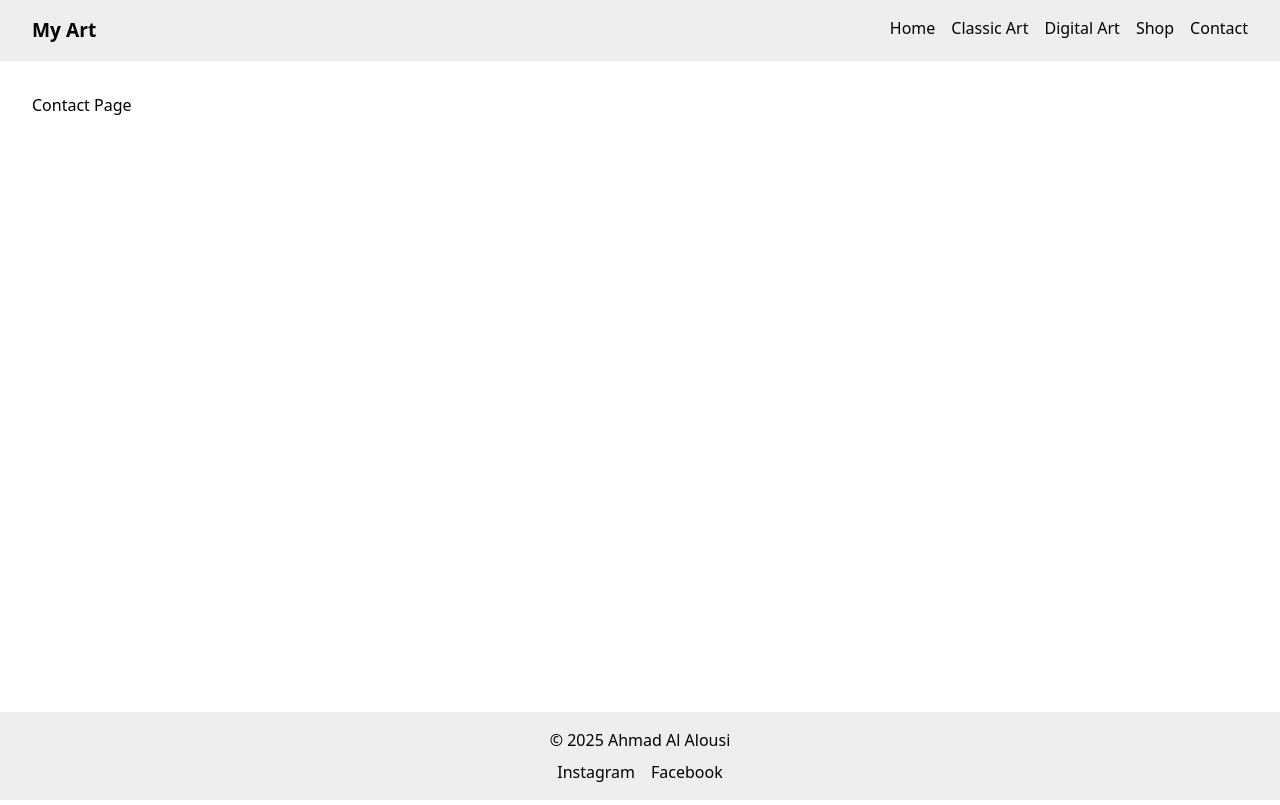
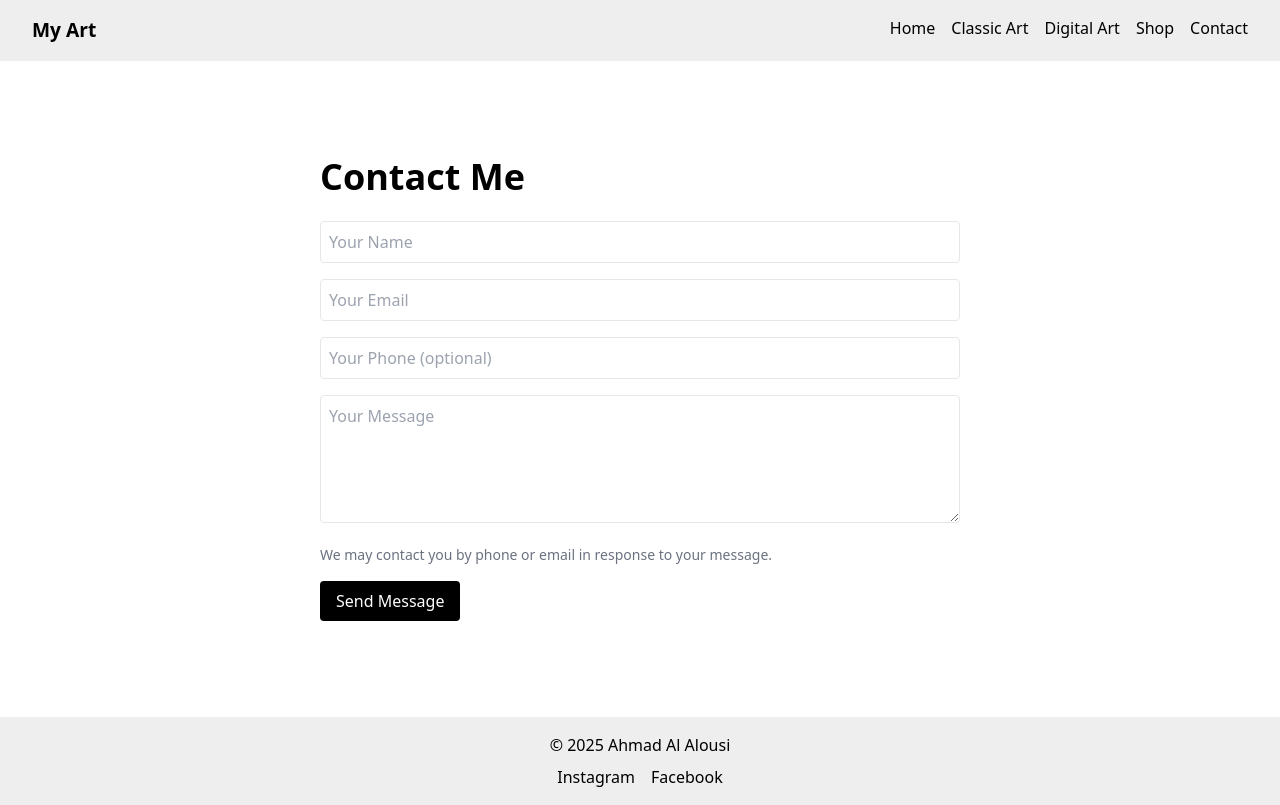
Before and after one commit to ahmadalalousi93/art-portfolio, a React (Vite) app in the folder frontend/: page /contact in a window 1280 px wide. Built offline with nearby package versions, Linux system fonts and the light colour scheme.

Commit message:
Adding cotact us Page and finalizing it

```diff
--- a/frontend/src/pages/Contact.jsx
+++ b/frontend/src/pages/Contact.jsx
@@ -1,3 +1,98 @@
+import { useState } from 'react';
+
 export default function Contact() {
-    return <h1>Contact Page</h1>;
-  }
+  const [form, setForm] = useState({
+    name: '',
+    email: '',
+    phone: '',
+    message: '',
+  });
+  const [status, setStatus] = useState(null);
+  const [errors, setErrors] = useState({});
+
+  const validate = () => {
+    const newErrors = {};
+    if (!form.name) newErrors.name = 'Name is required';
+    if (!form.email) newErrors.email = 'Email is required';
+    if (!form.message) newErrors.message = 'Message is required';
+    return newErrors;
+  };
+
+  const handleSubmit = async (e) => {
+    e.preventDefault();
+    const validationErrors = validate();
+    if (Object.keys(validationErrors).length > 0) {
+      setErrors(validationErrors);
+      return;
+    }
+
+    setErrors({});
+    try {
+      const response = await fetch('http://localhost:8080/api/inquiries', {
+        method: 'POST',
+        headers: { 'Content-Type': 'application/json' },
+        body: JSON.stringify({ ...form }),
+      });
+
+      if (!response.ok) throw new Error('Failed to submit');
+      setStatus('✅ Message sent successfully!');
+      setForm({ name: '', email: '', phone: '', message: '' });
+    } catch {
+      setStatus('❌ Something went wrong. Please try again.');
+    }
+  };
+
+  return (
+    <div className="max-w-2xl mx-auto px-4 py-16">
+      <h1 className="text-4xl font-bold mb-6">Contact Me</h1>
+      <form onSubmit={handleSubmit} className="space-y-4">
+        <input
+          type="text"
+          placeholder="Your Name"
+          value={form.name}
+          onChange={(e) => setForm({ ...form, name: e.target.value })}
+          className="w-full border p-2 rounded"
+        />
+        {errors.name && <p className="text-red-500 text-sm">{errors.name}</p>}
+
+        <input
+          type="email"
+          placeholder="Your Email"
+          value={form.email}
+          onChange={(e) => setForm({ ...form, email: e.target.value })}
+          className="w-full border p-2 rounded"
+        />
+        {errors.email && <p className="text-red-500 text-sm">{errors.email}</p>}
+
+        <input
+          type="tel"
+          placeholder="Your Phone (optional)"
+          value={form.phone}
+          onChange={(e) => setForm({ ...form, phone: e.target.value })}
+          className="w-full border p-2 rounded"
+        />
+
+        <textarea
+          placeholder="Your Message"
+          value={form.message}
+          onChange={(e) => setForm({ ...form, message: e.target.value })}
+          className="w-full border p-2 rounded h-32"
+        />
+        {errors.message && <p className="text-red-500 text-sm">{errors.message}</p>}
+
+        <p className="text-sm text-gray-500">
+          We may contact you by phone or email in response to your message.
+        </p>
+
+        <button
+          type="submit"
+          className="bg-black text-white px-4 py-2 rounded hover:bg-gray-800 transition"
+        >
+          Send Message
+        </button>
+
+        {status && <p className="mt-4">{status}</p>}
+      </form>
+    </div>
+  );
+}
```
